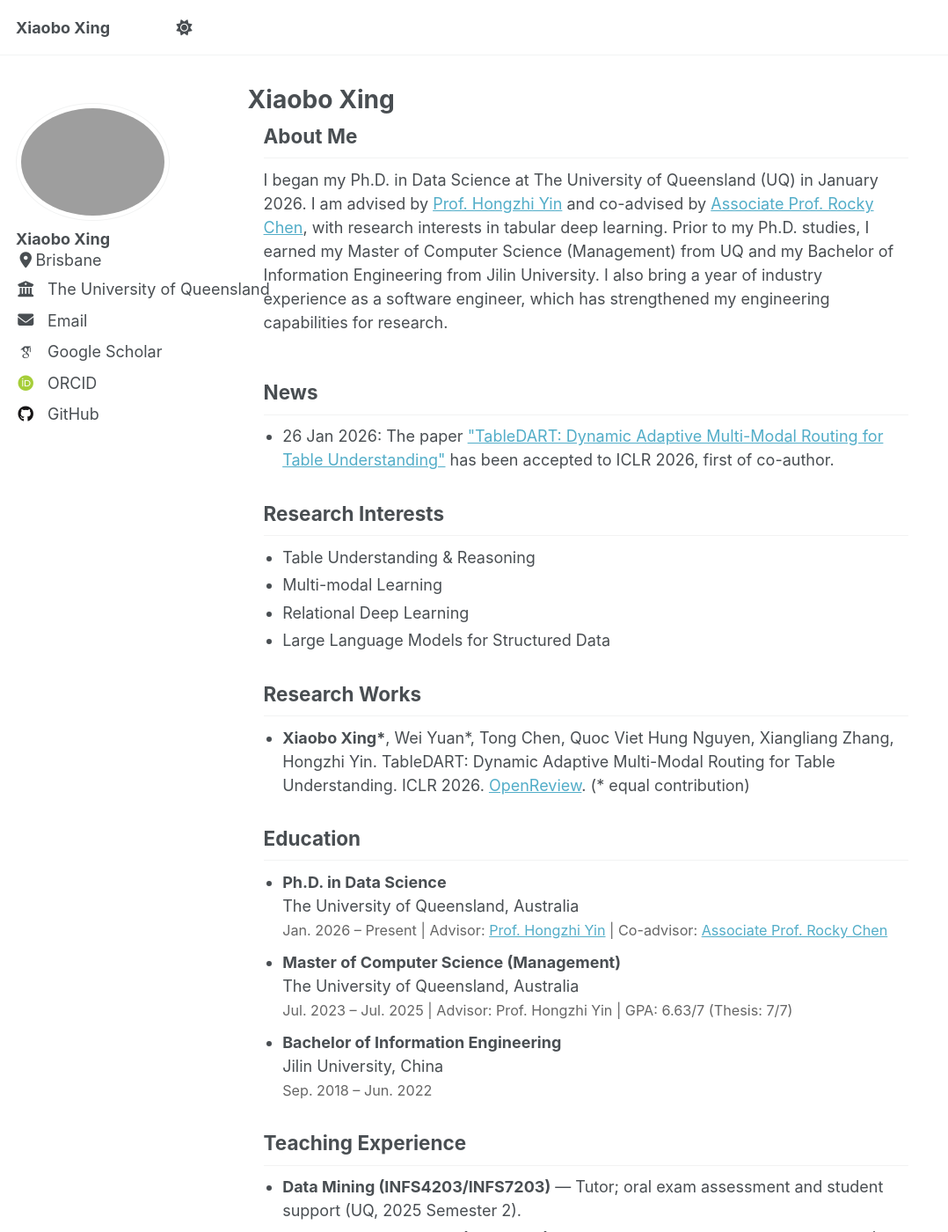
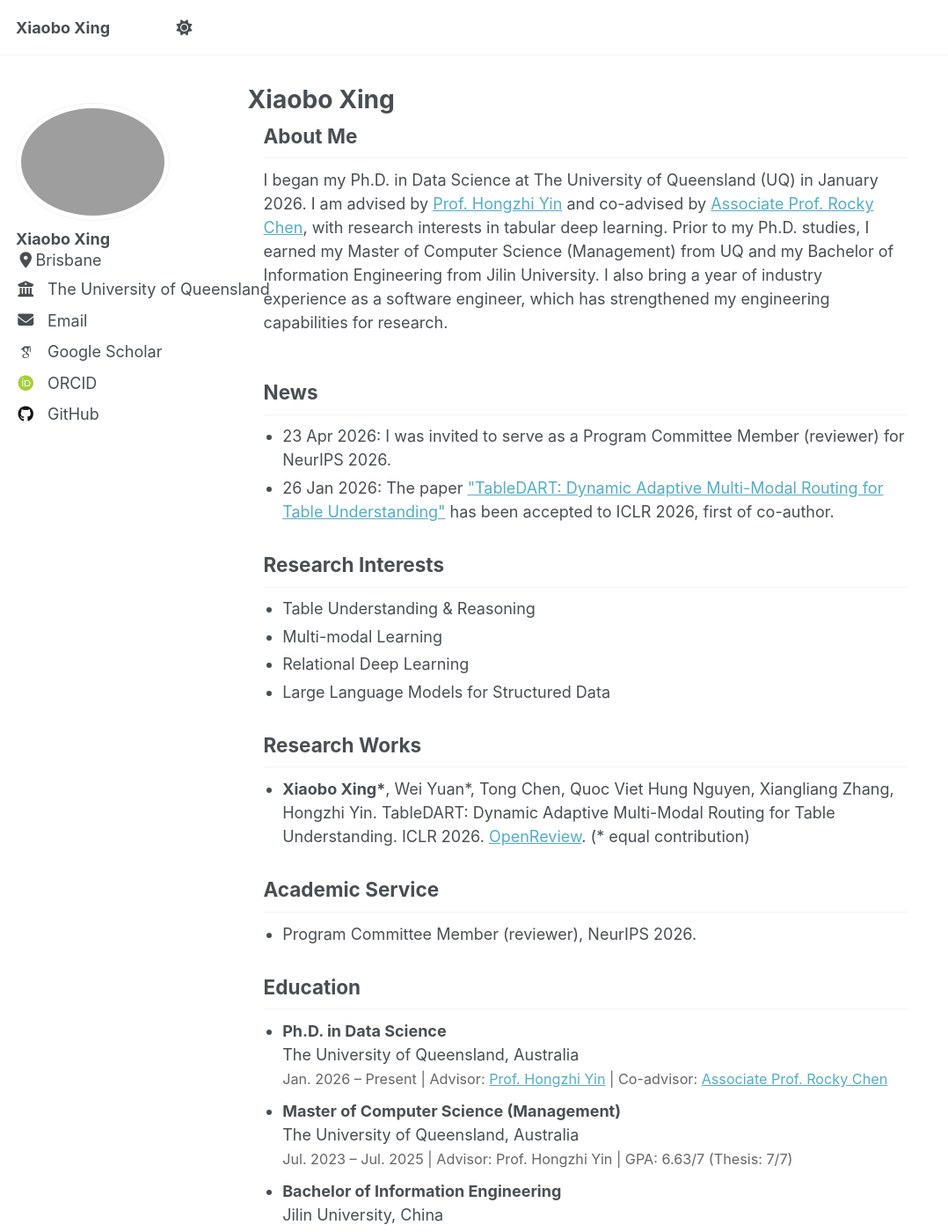
Before and after one commit to xiaobo-xing/xiaobo-xing.github.io, a Jekyll site: the page built from _pages/about.md, in a window 1280 px wide and 1400 px high. Shown: the whole window at 88% size, without its empty margins (0-1078 px from the left). Built offline with Jekyll 4.4.1, drawn with Linux system fonts in a browser that asks for light colours; some web fonts are replaced; a script that is not in the unit is left out.

Commit message:
Add NeurIPS service update

```diff
--- a/_pages/about.md
+++ b/_pages/about.md
@@ -104,6 +104,7 @@ redirect_from:
   <section class="single-card">
     <h2>News</h2>
     <ul>
+      <li>23 Apr 2026: I was invited to serve as a Program Committee Member (reviewer) for NeurIPS 2026.</li>
       <li>26 Jan 2026: The paper <a href="https://openreview.net/forum?id=4aZTiLH3fm">"TableDART: Dynamic Adaptive Multi-Modal Routing for Table Understanding"</a> has been accepted to ICLR 2026, first of co-author.</li>
     </ul>
   </section>
@@ -122,6 +123,13 @@ redirect_from:
     <h2>Research Works</h2>
     <ul>
       <li><strong>Xiaobo Xing*</strong>, Wei Yuan*, Tong Chen, Quoc Viet Hung Nguyen, Xiangliang Zhang, Hongzhi Yin. TableDART: Dynamic Adaptive Multi-Modal Routing for Table Understanding. ICLR 2026. <a href="https://openreview.net/forum?id=4aZTiLH3fm">OpenReview</a>. (* equal contribution)</li>
+    </ul>
+  </section>
+
+  <section class="single-card">
+    <h2>Academic Service</h2>
+    <ul>
+      <li>Program Committee Member (reviewer), NeurIPS 2026.</li>
     </ul>
   </section>
 
```
